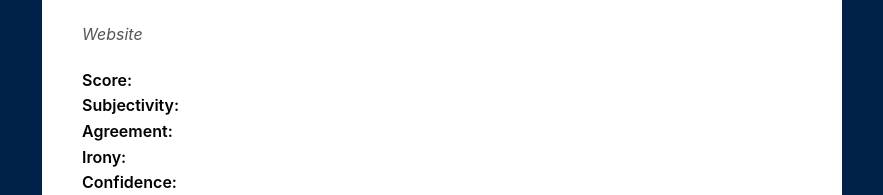
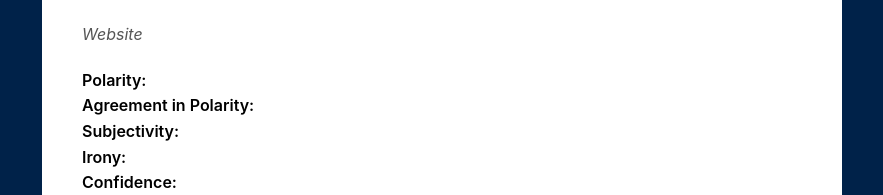
Before and after one commit to MJNBartlett/NLP-News-Evaluator, a website built with webpack: page src/client/views/index.html in a window 1280 px wide. Shown: the part 881-1076 px from the top of the page, without its empty margins (198-1081 px from the left). Built offline with nearby package versions, Linux system fonts and the light colour scheme.

Commit message:
Minor adjutments and indent tidying.

```diff
--- a/src/client/views/index.html
+++ b/src/client/views/index.html
@@ -40,9 +40,9 @@
       <div id="results">
         <h3 id="results--title">Results</h3>
         <p id="website">Website</p>
-                  <p>Score: <span id="score_tag"></span></p>
+        <p>Polarity: <span id="score_tag"></span></p>
+        <p>Agreement in Polarity: <span id="agreement"></span></p>
         <p>Subjectivity: <span id="subjectivity"></span></p>
-                  <p>Agreement: <span id="agreement"></span></p>
         <p>Irony: <span id="irony"></span></p>
         <p>Confidence: <span id="confidence"></span></p>
       </div>
```
Lines whose indentation alone changed are shown as unchanged.
